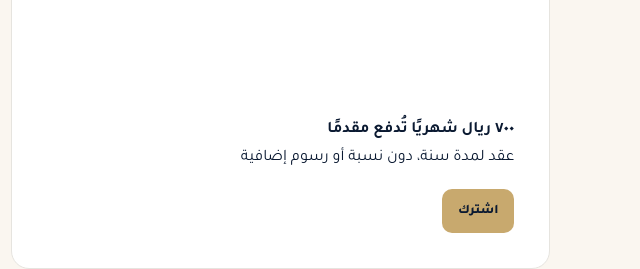
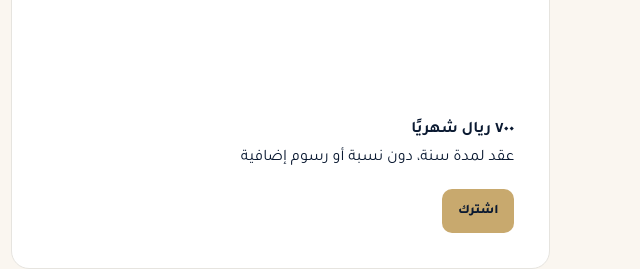
Before and after one commit to athkyaaai-pixel/almotazbellah-website-, a plain HTML site: page packages.html in a window 1280 px wide. Shown: the part 1109-1378 px from the top of the page, 640-1280 px from the left. Drawn offline with Linux system fonts and the light colour scheme.

Commit message:
Remove advance payment wording from annual marketing package

```diff
--- a/packages.html
+++ b/packages.html
@@ -47,7 +47,7 @@
         <li>عرض المشاريع على الشركات ورجال الأعمال المناسبين عبر البريد الإلكتروني وعلاقاتنا الشخصية والمهنية</li>
         <li>تقرير شهري عن التواصل والردود وفرص المتابعة</li>
       </ul>
-      <p class="terms"><strong>٧٠٠ ريال شهريًا تُدفع مقدمًا</strong><br>عقد لمدة سنة، دون نسبة أو رسوم إضافية</p>
+      <p class="terms"><strong>٧٠٠ ريال شهريًا</strong><br>عقد لمدة سنة، دون نسبة أو رسوم إضافية</p>
       <a class="btn small" aria-label="اشترك في باقة التسويق السنوي لمشاريع الجمعيات" href="https://wa.me/966551157297?text=%D8%A7%D9%84%D8%B3%D9%84%D8%A7%D9%85%20%D8%B9%D9%84%D9%8A%D9%83%D9%85%D8%8C%20%D8%A3%D8%B1%D8%BA%D8%A8%20%D9%81%D9%8A%20%D8%A7%D9%84%D8%A7%D8%B4%D8%AA%D8%B1%D8%A7%D9%83%20%D9%81%D9%8A%20%D8%A8%D8%A7%D9%82%D8%A9%20%D8%A7%D9%84%D8%AA%D8%B3%D9%88%D9%8A%D9%82%20%D8%A7%D9%84%D8%B3%D9%86%D9%88%D9%8A%20%D9%84%D9%85%D8%B4%D8%A7%D8%B1%D9%8A%D8%B9%20%D8%A7%D9%84%D8%AC%D9%85%D8%B9%D9%8A%D8%A7%D8%AA.">اشترك</a>
     </article>
     <article>
```
